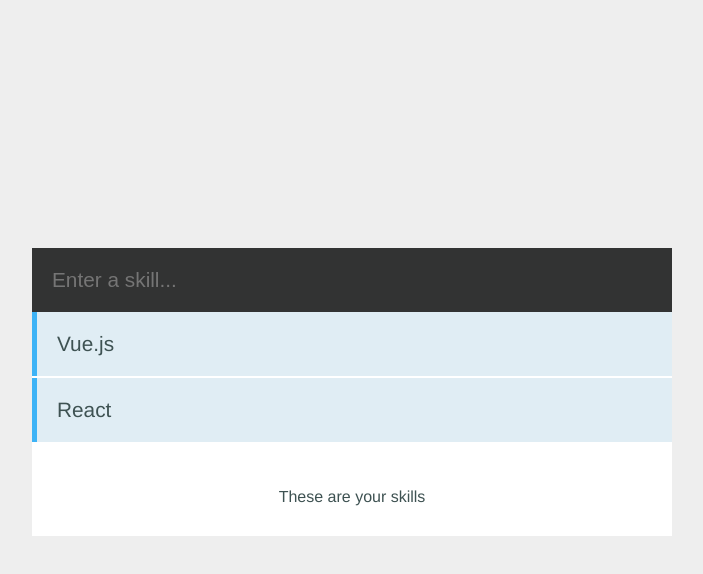
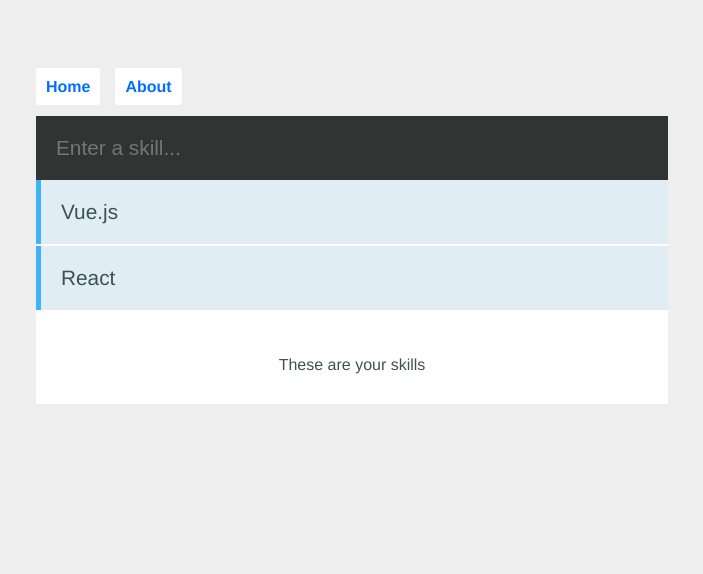
Before and after one commit to ClareBee/vue-js-experiment, a Vue app: page /#/ in a window 1280 px wide. Shown: the top 574 px of the page, without its empty margins (288-991 px from the left). Built offline with nearby package versions, Linux system fonts and the light colour scheme; a small style sheet from the web is missing.

Commit message:
Uses vue-router to add routes, nav and about page

```diff
--- a/package.json
+++ b/package.json
@@ -9,7 +9,8 @@
   },
   "dependencies": {
     "vee-validate": "^2.1.2",
-    "vue": "^2.5.17"
+    "vue": "^2.5.17",
+    "vue-router": "^3.0.1"
   },
   "devDependencies": {
     "@vue/cli-plugin-babel": "^3.1.1",
--- a/src/App.vue
+++ b/src/App.vue
@@ -1,6 +1,10 @@
 <template>
   <div id="app">
-    <Skills />
+      <nav>
+        <router-link to="/">Home</router-link>
+        <router-link to="/about">About</router-link>
+      </nav>
+    <router-view/>
   </div>
 </template>
 
@@ -17,21 +21,30 @@
 
 <!-- global styles -->
 <style>
-body {
-  font-family: 'Avenir', Helvetica, Arial, sans-serif;
-  -webkit-font-smoothing: antialiased;
-  -moz-osx-font-smoothing: grayscale;
-  background-color: #eee;
-  display: grid;
-  grid-template-rows: auto;
-  justify-items: center;
-  align-items: center;
-}
-body, html {
-  margin: 0;
-  height: 100%;
-}
-#app {
-  width: 50%;
-}
+  #app {
+    width: 50%;
+  }
+  body {
+    background-color: #EEEEEE;
+    font-family: 'Avenir', Helvetica, Arial, sans-serif;
+    -webkit-font-smoothing: antialiased;
+    -moz-osx-font-smoothing: grayscale;  display: grid;
+    grid-template-rows: auto;
+    justify-items: center;
+    padding-top: 50px;
+  }
+
+  nav {
+    padding: 20px 20px 20px 0;
+  }
+
+  nav a {
+    padding: 10px;
+    text-decoration: none;
+    background: #fff;
+    border-radius: 3px;
+    color: rgb(0, 110, 255);
+    font-weight: bold;
+    margin-right: 15px;
+  }
 </style>
--- /dev/null
+++ b/src/components/About.vue
@@ -0,0 +1,6 @@
+<template>
+  <div class="about">
+    <h1>About Page</h1>
+    <p>Lorem ipsum dolor sit amet, consectetur adipiscing elit, sed do eiusmod tempor incididunt ut labore et dolore magna ali...</p>
+  </div>
+</template>
--- a/src/main.js
+++ b/src/main.js
@@ -1,4 +1,5 @@
 import Vue from 'vue'
+import router from './router'
 import App from './App.vue'
 import VeeValidate from 'vee-validate'
 
@@ -6,5 +7,6 @@
 Vue.config.productionTip = false
 
 new Vue({
+  router,
   render: h => h(App),
 }).$mount('#app')
--- /dev/null
+++ b/src/router.js
@@ -0,0 +1,21 @@
+import Vue from 'vue'
+import Router from 'vue-router'
+import Skills from './components/Skills.vue'
+import About from './components/About.vue'
+
+Vue.use(Router)
+
+export default new Router({
+  routes: [
+    {
+      path: '/',
+      name: 'skills',
+      component: Skills
+    },
+    {
+      path: '/about',
+      name: 'about',
+      component: About
+    }
+  ]
+})
```
Also changed, not shown: 1 other file (tests, documents, lock files or other folders).
